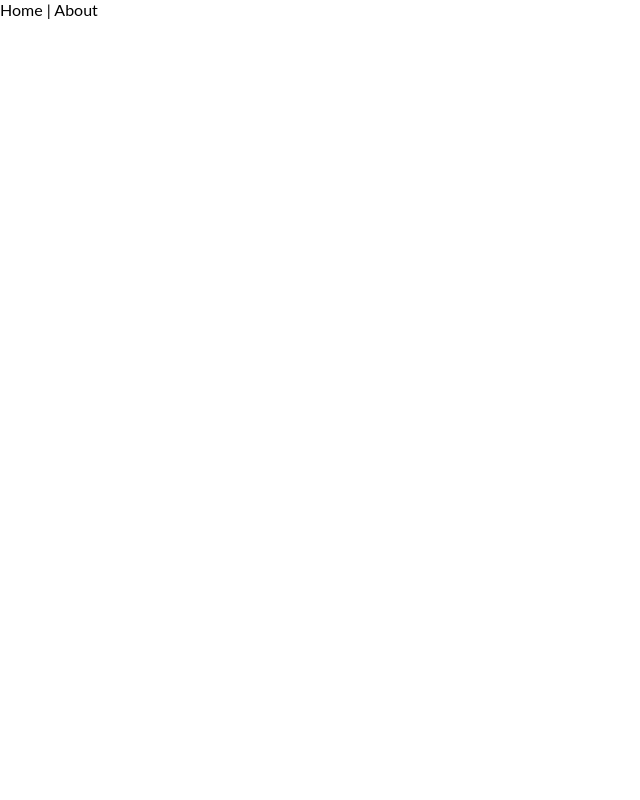
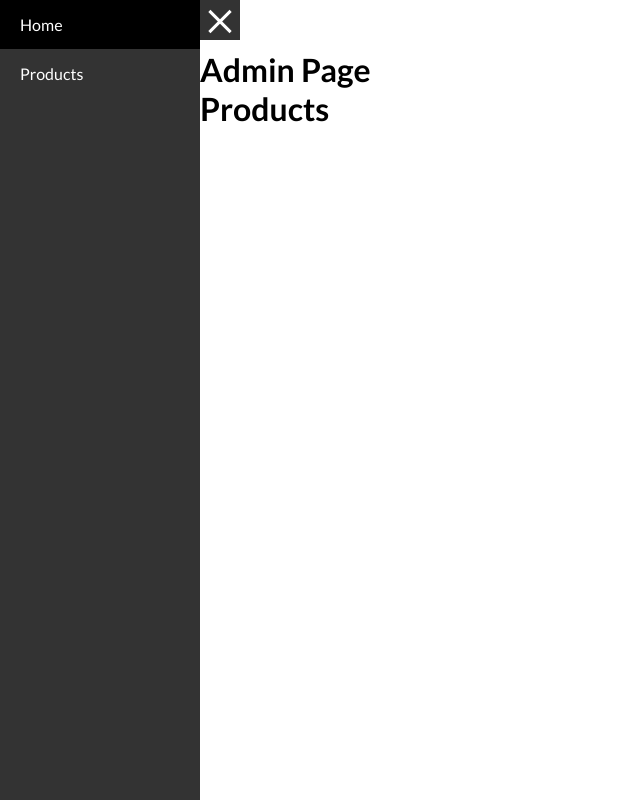
Before and after one commit to ahmeddoosama/Vue-ecommerce, a Vue app: page /admin/products in a window 1280 px wide. Shown: the whole page, without its empty margins (0-640 px from the left). Built offline with nearby package versions, Linux system fonts and the light colour scheme.

Commit message:
Add vue-routes in header

```diff
--- a/src/App.vue
+++ b/src/App.vue
@@ -1,9 +1,5 @@
 <template>
   <div id="app">
-    <div id="nav">
-      <router-link to="/">Home</router-link> |
-      <router-link to="/about">About</router-link>
-    </div>
     <router-view />
   </div>
 </template>
--- a/src/components/AdminComponents/Header/index.vue
+++ b/src/components/AdminComponents/Header/index.vue
@@ -11,14 +11,10 @@
     <nav>
       <ul>
         <li>
-          <a href="#">
-            Home
-          </a>
+          <router-link to="/admin">Home</router-link>
         </li>
         <li>
-          <a href="#">
-            Products
-          </a>
+          <router-link to="admin/Products">Products</router-link>
         </li>
       </ul>
     </nav>
@@ -51,6 +47,7 @@ $adminHeaderWidth: 200px;
     &.nav-opened {
         padding-left: $adminHeaderWidth;
         transition: padding-left 0.5s;
+        padding-top: 50px;
     }
 }
 
--- a/src/router/routes/AdminRoutes/index.js
+++ b/src/router/routes/AdminRoutes/index.js
@@ -1,9 +1,17 @@
 import Admin from "../../../views/AdminViews/index.vue";
+import Products from "../../../views/AdminViews/Products/index.vue";
 
 export default [
   {
     path: "/admin",
     component: Admin,
-    name: "admin"
+    name: "admin",
+    children: [
+      {
+        path: "products",
+        component: Products,
+        name: "products"
+      }
+    ]
   }
 ];
--- /dev/null
+++ b/src/views/AdminViews/Products/index.vue
@@ -0,0 +1,10 @@
+<template>
+    <h1>Products</h1>
+</template>
+
+<script>
+export default {}
+</script>
+
+<style lang="scss">
+</style>
--- a/src/views/AdminViews/index.vue
+++ b/src/views/AdminViews/index.vue
@@ -8,6 +8,8 @@
       <admin-header />
       <!-- End Header -->
       <h1>Admin Page</h1>
+
+      <router-view />
   </div>
 </template>
 
```
